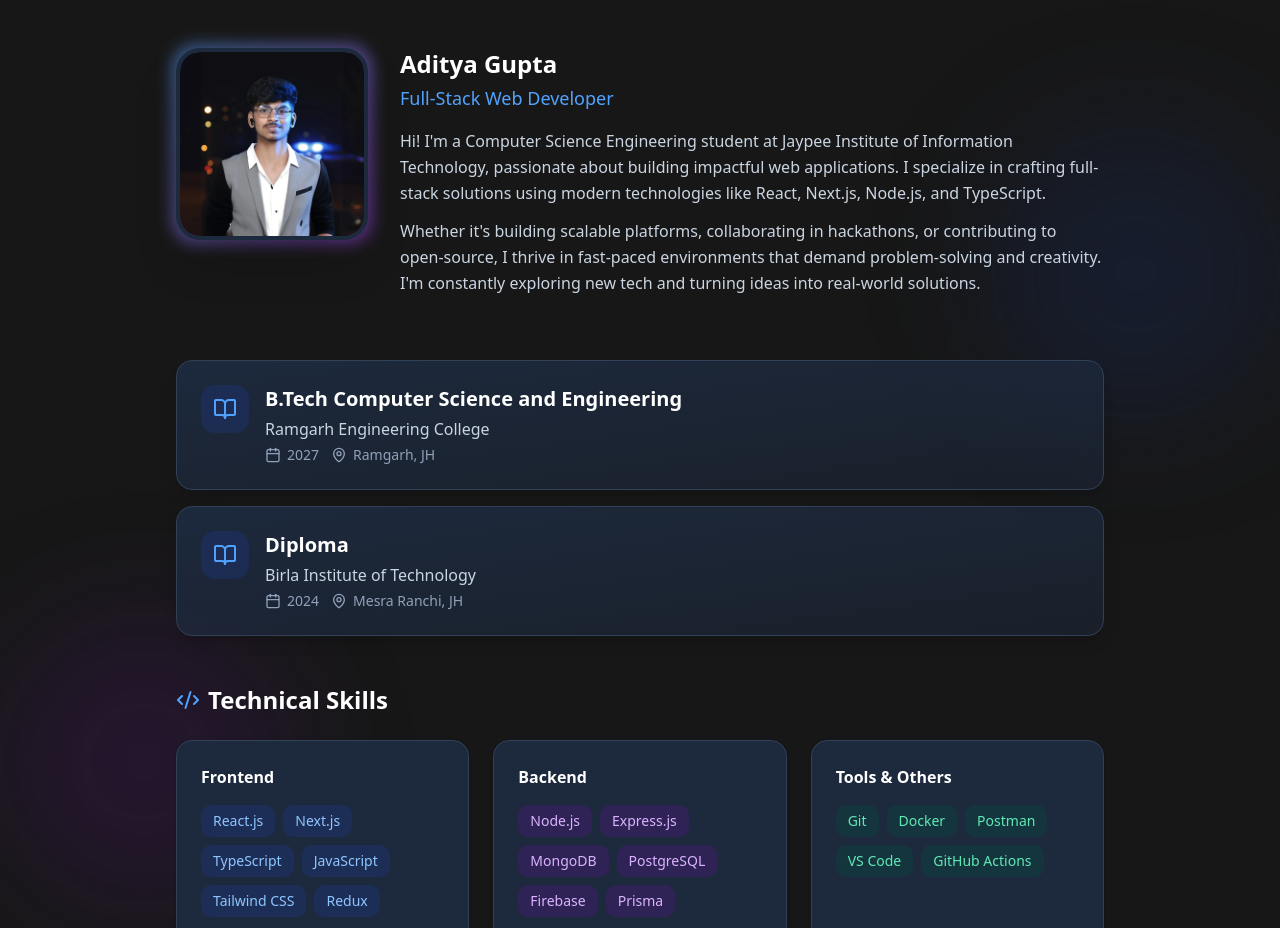
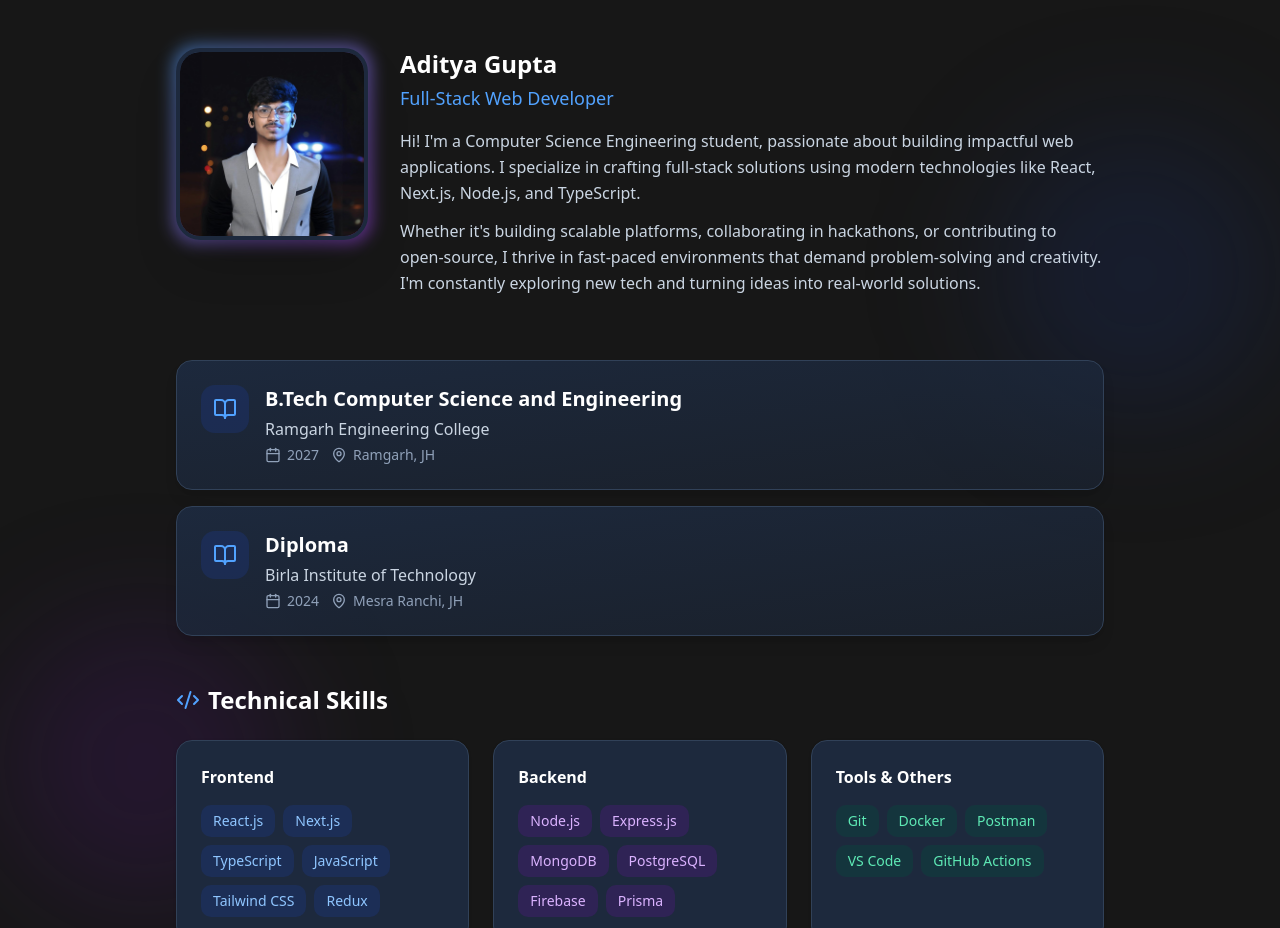
Before and after one commit to dev-aditya-lab/console-aditya, a Next.js app: page / in a window 1280 px wide. Shown: the part 1060-1988 px from the top of the page. Built offline with nearby package versions, Linux system fonts and the light colour scheme; no server answers; the database is empty.

Commit message:
fix: Simplify introduction text in AboutSection component

```diff
--- a/components/sections/AboutSection.tsx
+++ b/components/sections/AboutSection.tsx
@@ -84,7 +84,7 @@ export function AboutSection() {
 
             <div className="space-y-3 text-slate-700 dark:text-slate-300">
               <p className="leading-relaxed">
-                Hi! I&apos;m a Computer Science Engineering student at Jaypee Institute of Information Technology, passionate about building impactful web applications. I specialize in crafting full-stack solutions using modern technologies like React, Next.js, Node.js, and TypeScript.
+                Hi! I&apos;m a Computer Science Engineering student, passionate about building impactful web applications. I specialize in crafting full-stack solutions using modern technologies like React, Next.js, Node.js, and TypeScript.
               </p>
               <p className="leading-relaxed">
                 Whether it&apos;s building scalable platforms, collaborating in hackathons, or contributing to open-source, I thrive in fast-paced environments that demand problem-solving and creativity. I&apos;m constantly exploring new tech and turning ideas into real-world solutions.
```
